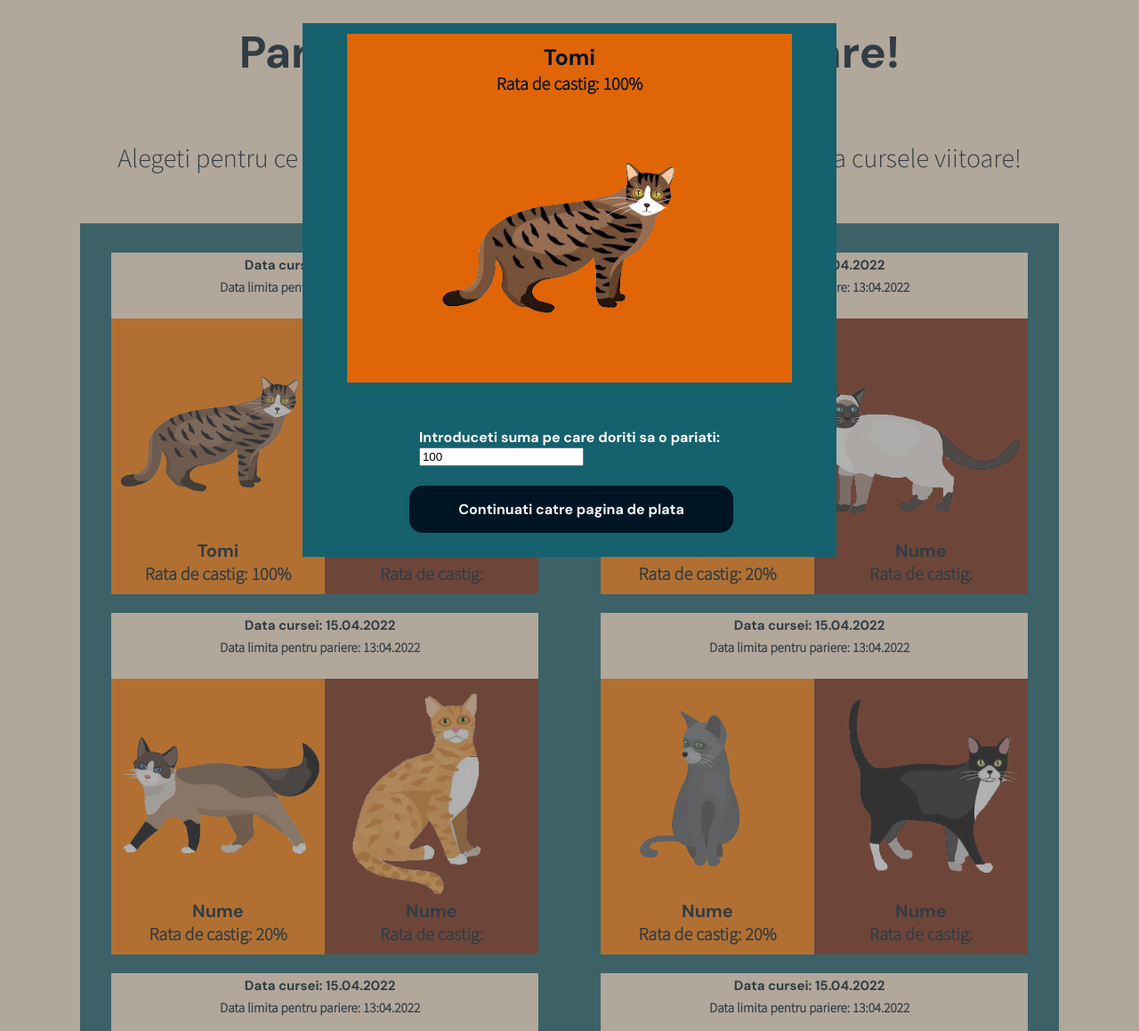
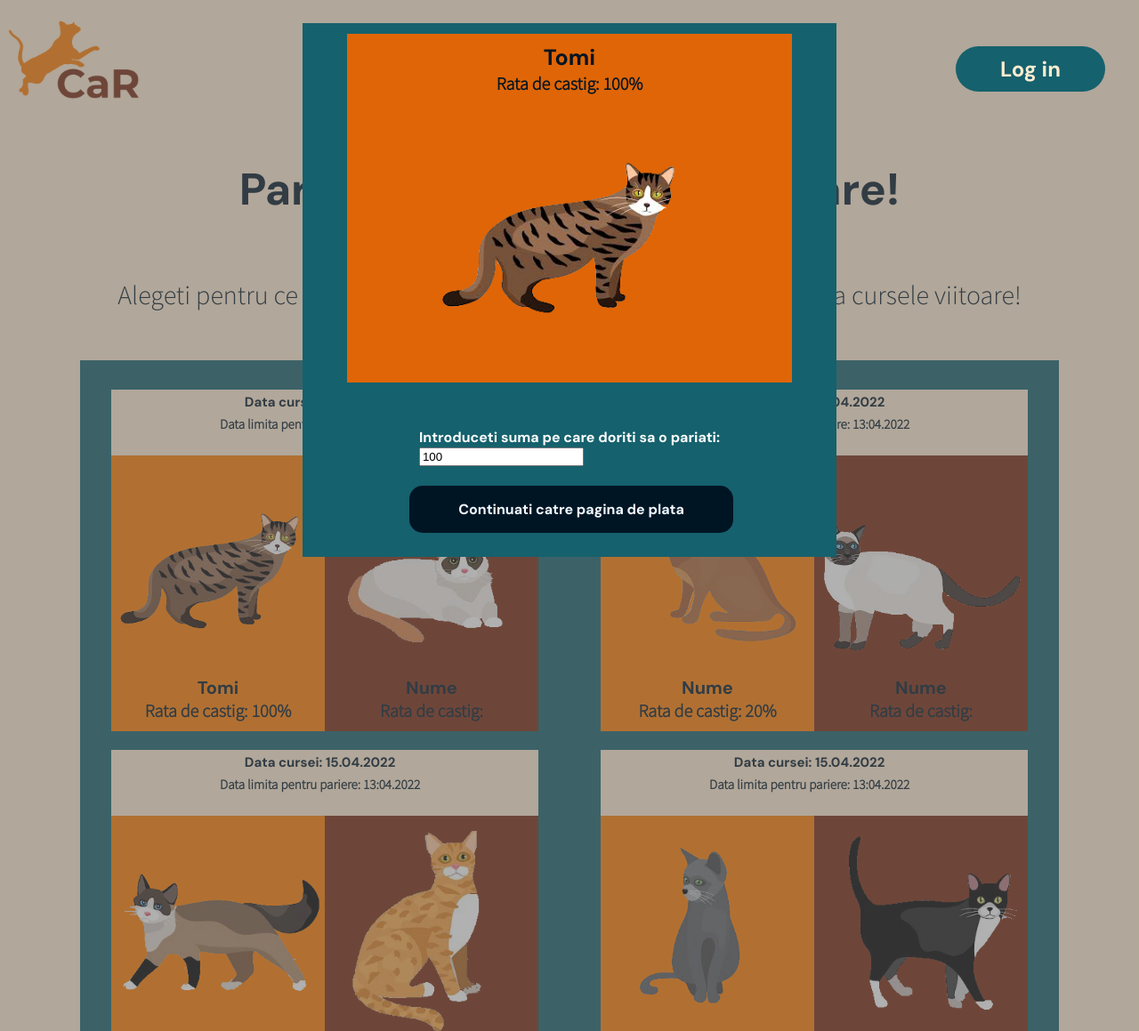
Before and after one commit to Loredana-Manea-B1/CaR, a PHP site: page / in a window 1280 px wide. Shown: the top 1159 px of the page at 89% size. Run offline with PHP 8.4, Linux system fonts and the light colour scheme.

Commit message:
Am adaugat headerul la pagini

```diff
--- /dev/null
+++ b/header.css
@@ -0,0 +1,44 @@
+header {
+    display: flex;
+    justify-content: space-around;
+    align-items: center;
+    width: 100%;
+}
+
+.logo {
+    width: 80%;
+}
+
+.logo img {
+    width: 150px;
+    height: 150px;
+}
+
+.button {
+    display: flex;
+    align-items: right;
+    justify-content: right;
+    font-family: 'DM Sans', sans-serif;
+}
+
+.btn {
+    text-decoration: none;
+    padding: 10px 50px;
+    font-size: 1.5rem;
+    position: relative;
+    margin: 32px;
+    background-color: #15616D;
+    color: #FFECD1;
+    border-radius: 30px;
+    transition: trasform 0.4s ease;
+}
+
+.btn:hover {
+    background-color: #001524;
+}
+
+@media screen and (max-width: 500px) {
+    .btn {
+        display: block;
+    }
+}
--- a/index.html
+++ b/index.html
@@ -4,6 +4,7 @@
 <head>
     <title>Pariuri</title>
     <link rel="stylesheet" href="pag1.css">
+    <link rel="stylesheet" href="header.css">
     <meta name="description" content="Choose your own style!">
     <meta name="viewport" content="width=device-width, initial-scale=1">
 </head>
@@ -35,7 +36,18 @@
         </div>
     </div>
 
+
     <main>
+
+
+        <header>
+            <div class="logo">
+                <a href="#"><img src="./poze_tw/logo.png" class="img-fluid"></a>
+            </div>
+            <div class=" button">
+                <a href="#" class="btn">Log in</a>
+            </div>
+        </header>
 
         <h1 class="titlu_pagina"> Pariati pentru cursele viitoare! </h1>
         <div class="desc">
--- a/pag1.css
+++ b/pag1.css
@@ -237,7 +237,7 @@ img {
 }
 
 .continut {
-    position: sticky;
+    position: fixed;
     margin-top: 2%;
     width: 600px;
     height: 600px;
```
Also changed, not shown: pagina_pisica.html (+14 -0 lines), poze_tw/logo.png (added).
